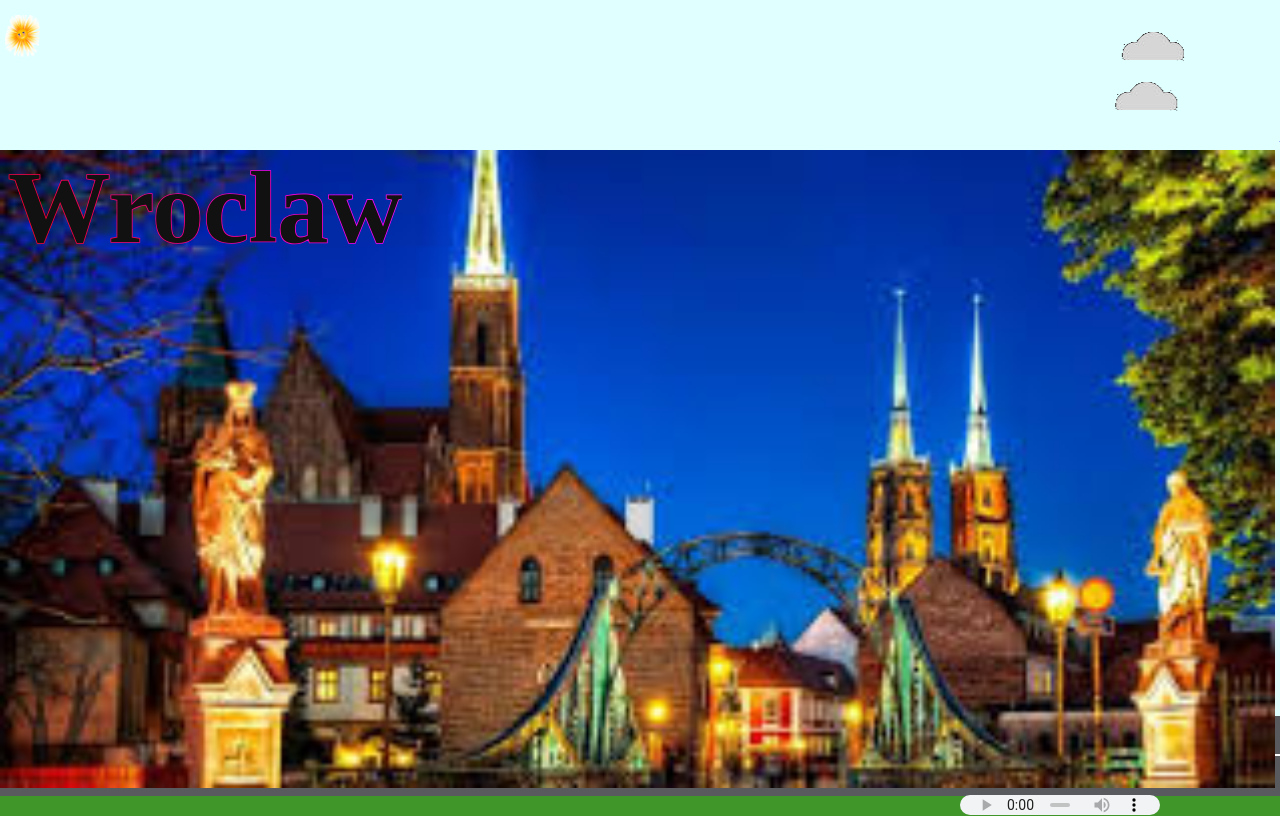
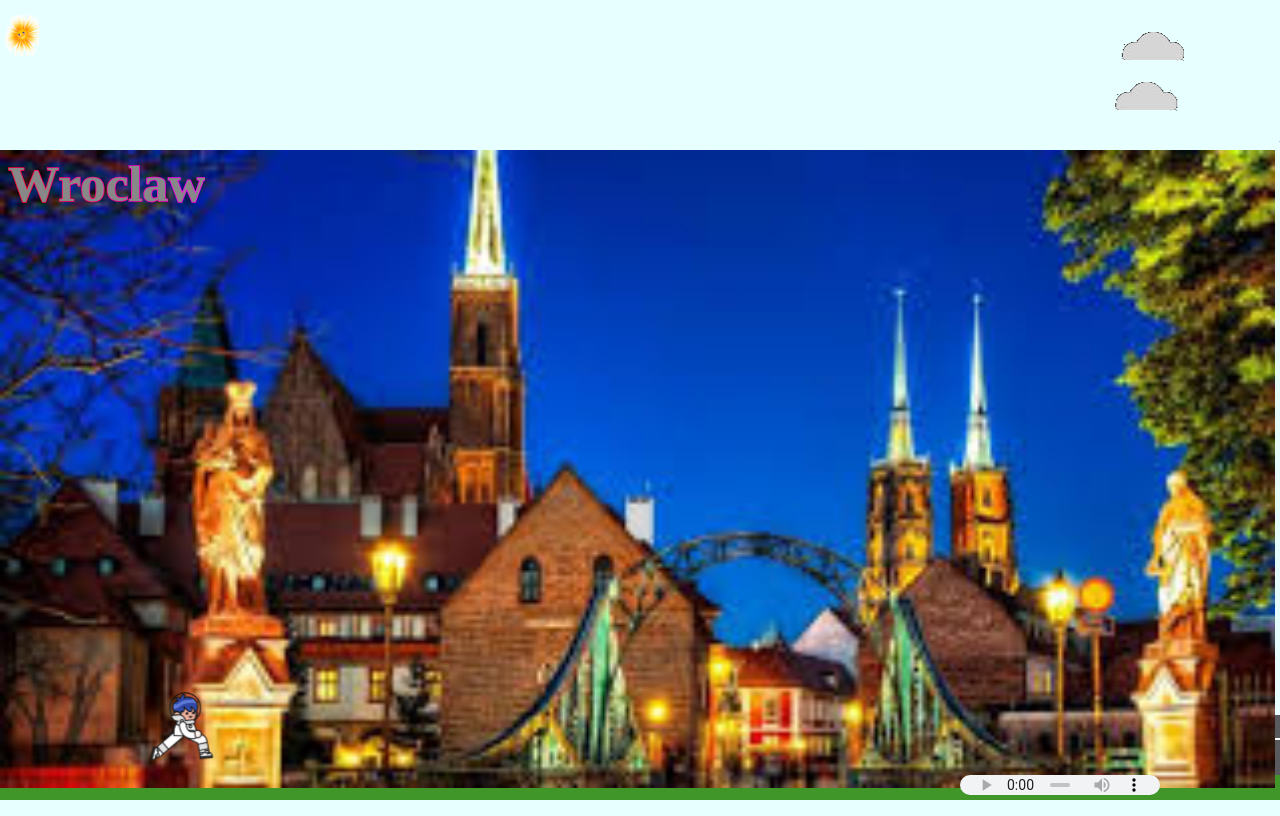
Before and after one commit to UriyUser/Mark-seven-months, a plain HTML site: page index.html in a window 1280 px wide. Shown: the top 816 px of the page. Drawn offline with Linux system fonts and the light colour scheme.

Commit message:
fifth commit

```diff
--- a/index.html
+++ b/index.html
@@ -7,6 +7,7 @@
     <link rel="stylesheet" href="style.css">
 </head>
 <body>
+    <div class="sprite-image"></div>
     <img id="k" src="img/Wroclaw.jpeg">
     <img id="g" src="img/animirovannoe-solnyshko-5.gif" width="35">
 
--- a/style.css
+++ b/style.css
@@ -1,5 +1,5 @@
 body {
-    background: #E0FFFF;
+    background: #E8FFFf;
     overflow-x: hidden;
     overflow-y: hidden;
 }
@@ -16,7 +16,7 @@ body {
                step 30s linear infinite;
     position: absolute;
     left: -80px;
-    bottom: 10px;
+    bottom: 30px;
     z-index: 1;
 }
 @keyframes play {
@@ -33,15 +33,15 @@ audio {
     position: absolute;
     height: 20px;
     width: 200px;
-    bottom: -15px;
+    bottom: 5px;
     right: 120px;
 }
 .road {
     position: absolute;
     width: 1280px;
-    height: 80px;
+    height: 60px;
     left: 0;
-    bottom: 4px;
+    bottom: 25px;
     background: #585a5e;
     z-index: -1;
 }
@@ -50,15 +50,15 @@ audio {
     width: 1280px;
     height: 2px;
     left: 0;
-    bottom: 44px;
+    bottom: 60px;
     background: #fff;
     z-index: -1;
 }
 .ground {
     position: absolute;
     width: 1280px;
-    height: 20px;
-    bottom: -16px;
+    height: 40px;
+    bottom: 0px;
     left: 0;
     background: #409629;
     z-index: -2;
@@ -104,9 +104,9 @@ marquee {
 }
 h1 {
     position: absolute;
-    color: #111;
-    font-size: 8vw;
-    top: 80px;
+    color: #888;
+    font-size: 4vw;
+    top: 120px;
     background: linear-gradient(45deg, #f00, #f0f, #ff0, #00f, #0ff, #0f0);
     background-clip: text;
     -webkit-background-clip: text;
```
